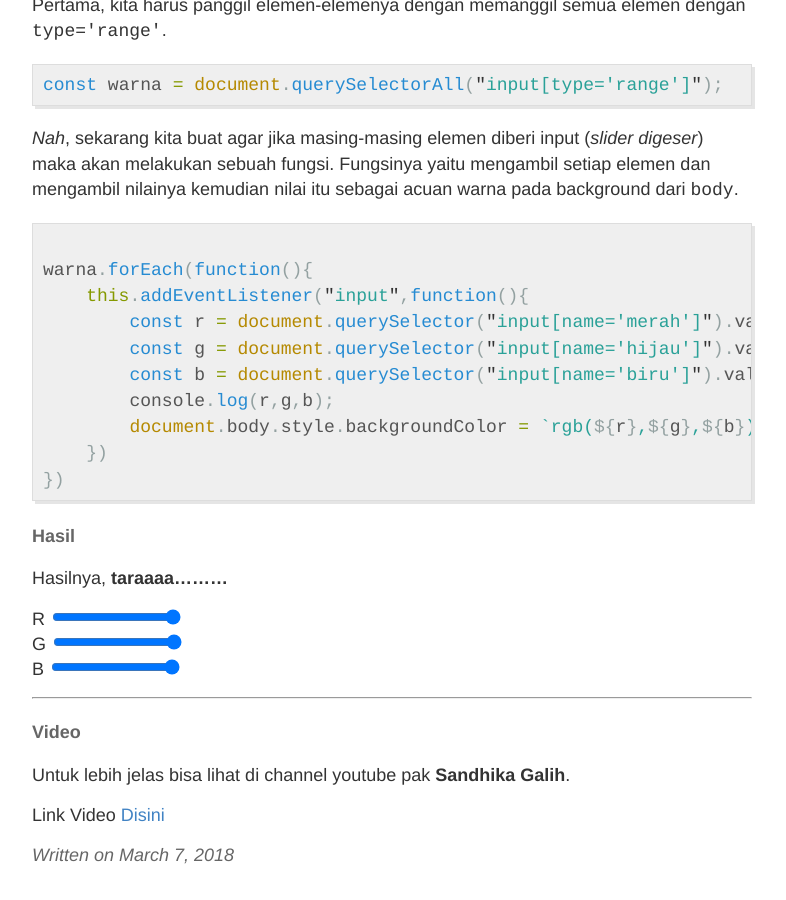
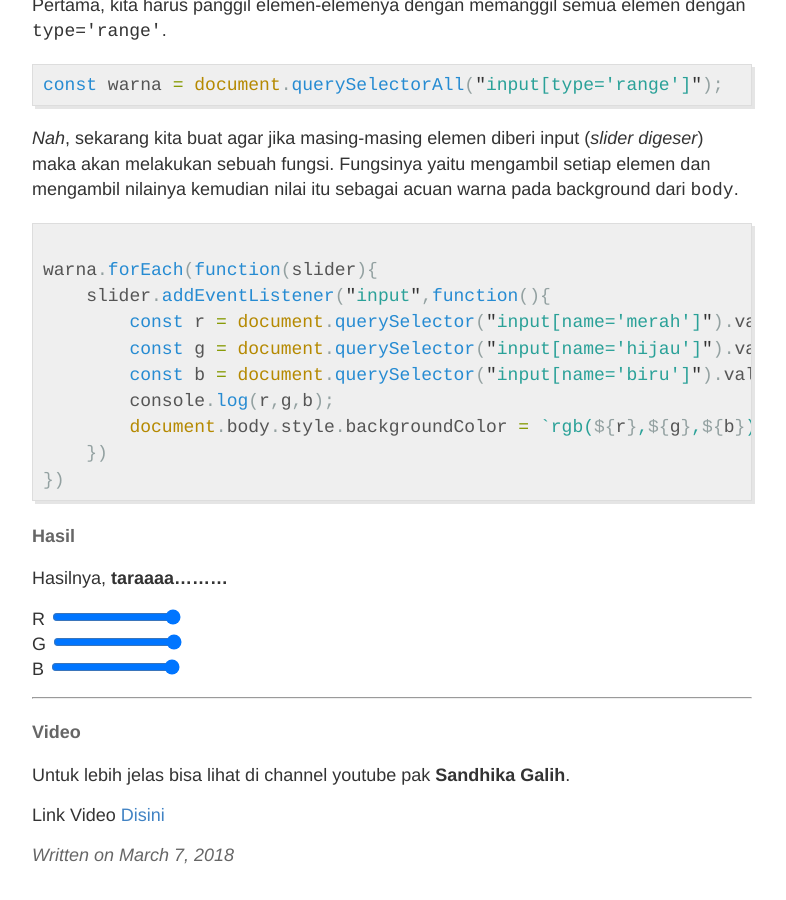
Before and after one commit to mwafa/mwafa.github.io, a Jekyll site: the page built from _posts/2018-3-7-WEB-Bermain-Warna.md, in a window 1280 px wide and 900 px high, scrolled down 1712 px. Shown: the whole window, without its empty margins (248-1034 px from the left). Built offline with Jekyll 4.4.1, drawn with Linux system fonts in a browser that asks for light colours; a script that is not in the unit is left out; comment, search, counter and statistics services are not loaded.

Commit message:
update  change

````diff
--- a/_posts/2018-3-7-WEB-Bermain-Warna.md
+++ b/_posts/2018-3-7-WEB-Bermain-Warna.md
@@ -66,8 +66,8 @@ Fungsinya yaitu mengambil setiap elemen dan mengambil nilainya kemudian nilai it
 
 ```javascript
 
-warna.forEach(function(){
-    this.addEventListener("input",function(){
+warna.forEach(function(slider){
+    slider.addEventListener("input",function(){
         const r = document.querySelector("input[name='merah']").value;
         const g = document.querySelector("input[name='hijau']").value;
         const b = document.querySelector("input[name='biru']").value;
--- a/js/slider.js
+++ b/js/slider.js
@@ -1,8 +1,8 @@
 const warna = document.querySelectorAll("input[d='satu']");
 const warna2 = document.querySelectorAll("input[d='dua']");
 
-warna.forEach(function(){
-    this.addEventListener("input",function(){
+warna.forEach(function(slider){
+    slider.addEventListener("input",function(){
         const r = document.querySelector("input[name='merah'][d='satu']").value;
         const g = document.querySelector("input[name='hijau'][d='satu']").value;
         const b = document.querySelector("input[name='biru'][d='satu']").value;
@@ -11,8 +11,8 @@ warna.forEach(function(){
     })
 });
 
-warna2.forEach(function(){
-    this.addEventListener("input",function(){
+warna2.forEach(function(slider){
+    slider.addEventListener("input",function(){
         const a = document.querySelector("input[name='merah'][d='dua']").value;
         const b = document.querySelector("input[name='hijau'][d='dua']").value;
         const c = document.querySelector("input[name='biru'][d='dua']").value;
````
